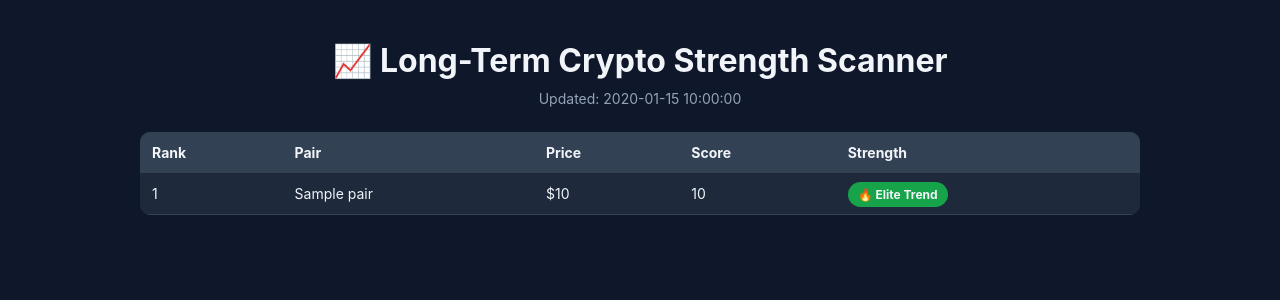
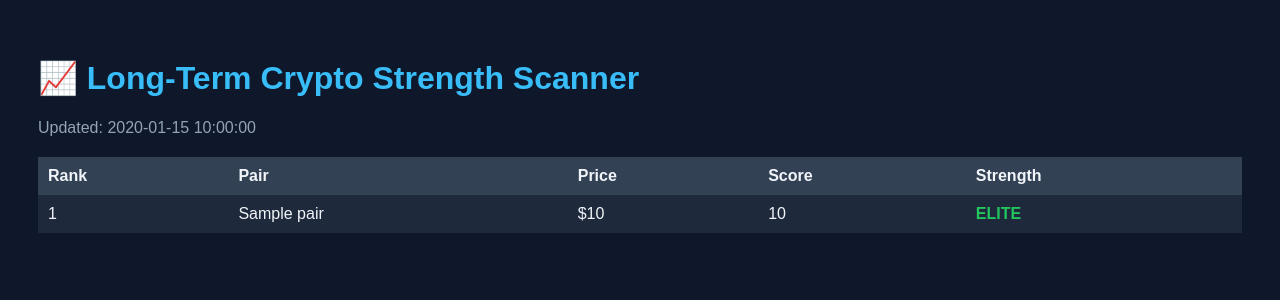
Before and after one commit to hillcolton1976/structured-alpha-engine, a Flask app: template templates/index.html in a window 1280 px wide. Shown: the top 300 px of the page. Run offline with Flask 3, Linux system fonts and the light colour scheme; the template is opened without the code that fills it: most values are stand-ins (such as "Sample title", 1, 10 or a date in 2020).

Commit message:
Update index.html

```diff
--- a/templates/index.html
+++ b/templates/index.html
@@ -1,89 +1,60 @@
 <!DOCTYPE html>
 <html>
 <head>
-    <title>Long-Term Crypto Scanner</title>
-    <meta name="viewport" content="width=device-width, initial-scale=1">
+    <title>Long-Term Crypto Strength</title>
     <meta http-equiv="refresh" content="60">
 
     <style>
         body {
-            margin: 0;
-            font-family: -apple-system, BlinkMacSystemFont, "Segoe UI", Roboto, sans-serif;
-            background: #0f172a;
+            background-color: #0f172a;
             color: #f1f5f9;
-        }
-
-        .container {
-            max-width: 1000px;
-            margin: auto;
-            padding: 20px;
+            font-family: Arial, sans-serif;
+            padding: 30px;
         }
 
         h1 {
-            text-align: center;
-            margin-bottom: 10px;
+            color: #38bdf8;
         }
 
         .updated {
-            text-align: center;
-            font-size: 14px;
             color: #94a3b8;
-            margin-bottom: 25px;
+            margin-bottom: 20px;
         }
 
         table {
+            border-collapse: collapse;
             width: 100%;
-            border-collapse: collapse;
-            background: #1e293b;
-            border-radius: 10px;
-            overflow: hidden;
+            background-color: #1e293b;
+        }
+
+        th, td {
+            padding: 10px;
+            text-align: left;
         }
 
         th {
-            background: #334155;
-            padding: 12px;
-            text-align: left;
-            font-size: 14px;
+            background-color: #334155;
         }
 
-        td {
-            padding: 12px;
-            border-bottom: 1px solid #334155;
-            font-size: 14px;
+        tr:nth-child(even) {
+            background-color: #1e293b;
         }
 
         tr:hover {
-            background: #24344d;
+            background-color: #334155;
         }
 
-        .badge {
-            padding: 5px 10px;
-            border-radius: 20px;
-            font-weight: bold;
-            font-size: 12px;
-        }
-
-        .elite { background: #16a34a; }
-        .strong { background: #22c55e; }
-        .building { background: #eab308; color: #000; }
-        .weak { background: #f97316; }
-        .avoid { background: #ef4444; }
-
-        @media (max-width: 600px) {
-            th, td {
-                font-size: 12px;
-                padding: 8px;
-            }
-        }
+        .elite { color: #22c55e; font-weight: bold; }
+        .strong { color: #38bdf8; }
+        .building { color: #facc15; }
+        .weak { color: #f97316; }
+        .avoid { color: #ef4444; }
     </style>
 </head>
+<body>
 
-<body>
-    <div class="container">
 <h1>📈 Long-Term Crypto Strength Scanner</h1>
-        <div class="updated">
-            Updated: {{ now }}
-        </div>
+<div class="updated">Updated: {{ now }}</div>
 
 <table>
 <tr>
@@ -102,21 +73,21 @@
     <td>{{ coin.score }}</td>
     <td>
         {% if coin.score >= 4 %}
-                        <span class="badge elite">🔥 Elite Trend</span>
+            <span class="elite">ELITE</span>
         {% elif coin.score == 3 %}
-                        <span class="badge strong">💪 Strong</span>
+            <span class="strong">STRONG</span>
         {% elif coin.score == 2 %}
-                        <span class="badge building">👍 Building</span>
+            <span class="building">BUILDING</span>
         {% elif coin.score == 1 %}
-                        <span class="badge weak">⚠ Weak</span>
+            <span class="weak">WEAK</span>
         {% else %}
-                        <span class="badge avoid">❌ Avoid</span>
+            <span class="avoid">AVOID</span>
         {% endif %}
     </td>
 </tr>
 {% endfor %}
+
 </table>
 
-    </div>
 </body>
 </html>
```
Lines whose indentation alone changed are shown as unchanged.
